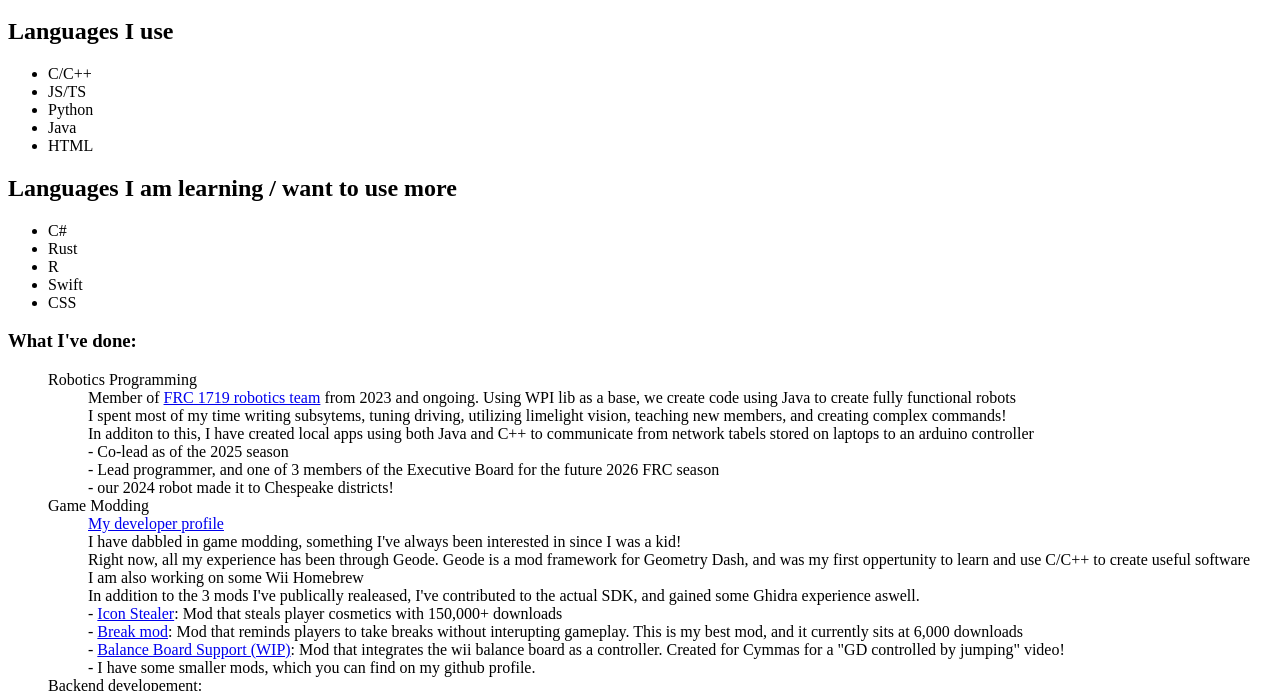
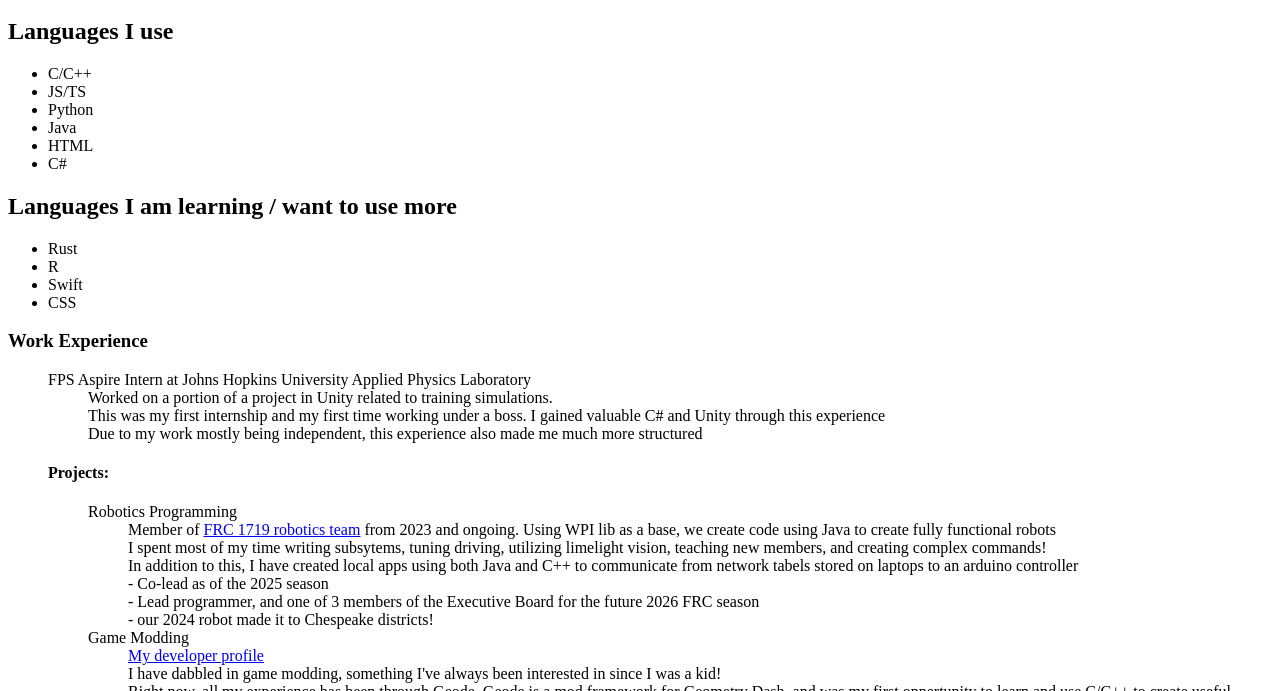
Before and after one commit to Hbg1010/Hbg1010.github.io, a plain HTML site: page index.html in a window 1280 px wide. Shown: the part 109-800 px from the top of the page. Drawn offline with Linux system fonts and the light colour scheme.

Commit message:
Update index.html

```diff
--- a/index.html
+++ b/index.html
@@ -16,24 +16,31 @@
   <li>Python</li>
   <li>Java</li>
   <li>HTML</li>
+  <li>C#</li>
+
 </ul>
 
 <h2>Languages I am learning / want to use more</h2>
 
 <ul>
-  <li>C#</li>
   <li>Rust</li>
   <li>R</li>
   <li>Swift</li>
   <li>CSS</li>
 </ul>
 
-<h3>What I've done:</h3>
+<h3>Work Experience</h3>
+<ul>
+    <dt>FPS Aspire Intern at Johns Hopkins University Applied Physics Laboratory</dt>
+    <dd>Worked on a portion of a project in Unity related to training simulations.</dd>
+    <dd>This was my first internship and my first time working under a boss. I gained valuable C# and Unity through this experience</dd>
+    <dd>Due to my work mostly being independent, this experience also made me much more structured</dd>
+<h4>Projects:</h4>
 <ul>
     <dt>Robotics Programming</dt>
     <dd>Member of <a href="https://github.com/FRCteam1719theUmbrellaCorporation">FRC 1719 robotics team</a> from 2023 and ongoing. Using WPI lib as a base, we create code using Java to create fully functional robots</dd>
     <dd>I spent most of my time writing subsytems, tuning driving, utilizing limelight vision, teaching new members, and creating complex commands!</dd>
-    <dd>In additon to this, I have created local apps using both Java and C++ to communicate from network tabels stored on laptops to an arduino controller</dd>
+    <dd>In addition to this, I have created local apps using both Java and C++ to communicate from network tabels stored on laptops to an arduino controller</dd>
     <dd>- Co-lead as of the 2025 season</dd>
     <dd>- Lead programmer, and one of 3 members of the Executive Board for the future 2026 FRC season</dd>
     <dd>- our 2024 robot made it to Chespeake districts!</dd>
@@ -42,8 +49,8 @@
     <dd>I have dabbled in game modding, something I've always been interested in since I was a kid!</dd>
     <dd>Right now, all my experience has been through Geode. Geode is a mod framework for Geometry Dash, and was my first oppertunity to learn and use C/C++ to create useful software</dd>
     <dd>I am also working on some Wii Homebrew</dd>
-    <dd>In addition to the 3 mods I've publically realeased, I've contributed to the actual SDK, and gained some Ghidra experience aswell.</dd>
-    <dd>- <a href="https://github.com/Hbg1010/Icon-Steal">Icon Stealer</a>: Mod that steals player cosmetics with 150,000+ downloads</dd>
+    <dd>In addition to the 3 mods I've publically realeased, I've contributed to the actual project itself, and gained some Ghidra experience aswell.</dd>
+    <dd>- <a href="https://github.com/Hbg1010/Icon-Steal">Icon Stealer</a>: Mod that steals player cosmetics with 200,000+ downloads</dd>
     <dd>- <a href="https://github.com/Hbg1010/Break-Mod-Geode">Break mod</a>: Mod that reminds players to take breaks without interupting gameplay. This is my best mod, and it currently sits at 6,000 downloads</dd>
     <dd>- <a href="https://github.com/Hbg1010/Balance-Board-Keybinds">Balance Board Support (WIP)</a>: Mod that integrates the wii balance board as a controller. Created for Cymmas for a "GD controlled by jumping" video!</dd>
     <dd>- I have some smaller mods, which you can find on my github profile. </dd>
```
